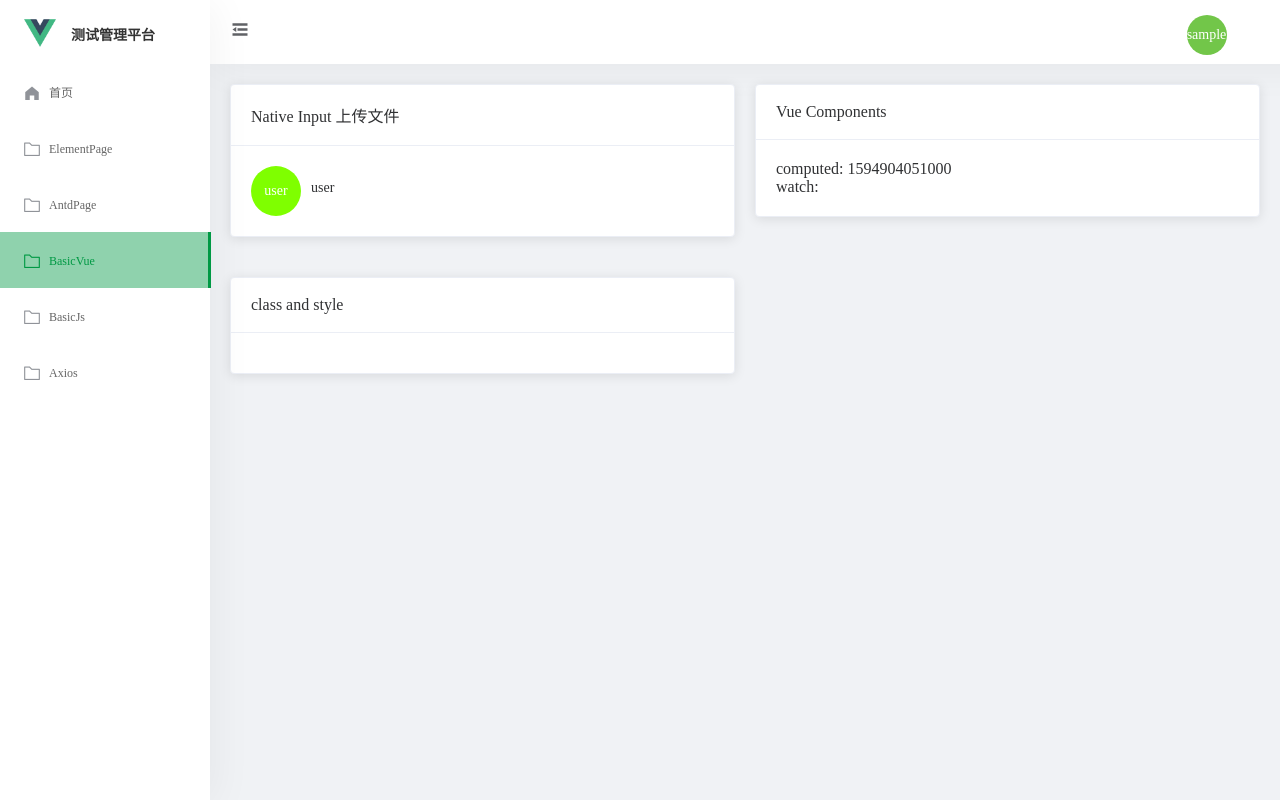
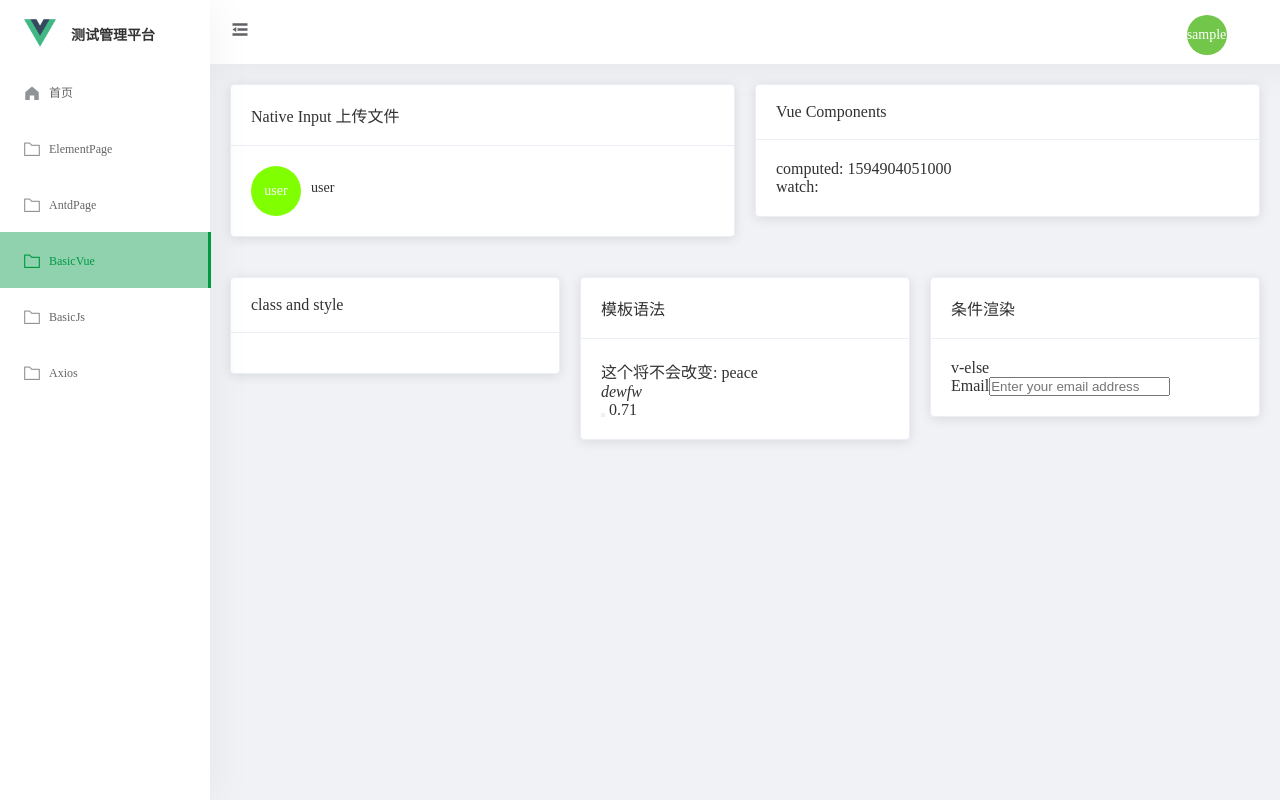
Before and after one commit to hongaah/vue2-webpack-playground, a Vue app: page /BasicVue in a window 1280 px wide. Built offline with nearby package versions, Linux system fonts and the light colour scheme; sample sign-in values are in the browser's storage.

Commit message:
feat: add

```diff
--- a/package.json
+++ b/package.json
@@ -36,6 +36,8 @@
     "eslint-plugin-promise": "^4.2.1",
     "eslint-plugin-standard": "^4.0.0",
     "eslint-plugin-vue": "^6.2.2",
+    "less": "^3.11.3",
+    "less-loader": "^6.2.0",
     "node-sass": "^4.14.1",
     "sass-loader": "^9.0.2",
     "vue-cli-plugin-axios": "~0.0.4",
--- a/src/main.js
+++ b/src/main.js
@@ -3,6 +3,7 @@ import Vue from 'vue'
 
 import './plugins/axios'
 // import './plugins/element'
+// import './plugins/antdui'
 import ElementUI from 'element-ui'
 import '@/assets/css/element-variables.scss'
 import '@/assets/css/global.css'
@@ -16,6 +17,7 @@ Vue.use(ElementUI)
 
 Vue.config.productionTip = false
 
+// 每个Vue应用都是通过 Vue 函数创建一个新的 Vue 实例
 new Vue({
   router,
   store,
--- a/src/router/index.js
+++ b/src/router/index.js
@@ -31,10 +31,10 @@ const routes = [
     component: () => import(/* webpackChunkName: "about" */ '../views/ElementPage.vue')
   },
   {
-    path: '/AntdPage',
-    name: 'AntdPage',
+    path: '/LifeCircle',
+    name: 'LifeCircle',
     meta: { auth: true, keepAlive: true },
-    component: () => import('../views/AntdPage.vue')
+    component: () => import('../views/LifeCircle.vue')
   },
   {
     path: '/BasicVue',
--- a/src/views/BasicVue.vue
+++ b/src/views/BasicVue.vue
@@ -53,7 +53,7 @@
       </el-col>
     </el-row>
     <el-row :gutter="20">
-      <el-col :sm="24" :md="12">
+      <el-col :sm="24" :md="8">
         <el-card>
           <div slot="header">
             <span>class and style</span>
@@ -71,7 +71,64 @@
           </div>
         </el-card>
       </el-col>
+      <el-col :sm="24" :md="8">
+        <el-card>
+          <div slot="header">
+            <span>模板语法</span>
+          </div>
+          <div class="content">
+            <!-- 一次性地插值 -->
+            <span v-once>这个将不会改变: {{ onceMsg }}</span>
+            <!-- rawHtml 整个替换 span -->
+            <span v-html="'<p><em>dewfw</em></p>'"></span>
+            <!-- 布尔 attribute 值只要存在就为true，但为null undefined false 时disabled 属性值甚至不会包含在渲染的button中 -->
+            <button :disabled="null"></button>
+            <!-- 模板表达式只能访问全局变量的一个白名单如Math Date -->
+            {{ Math.random().toFixed(2) }}
+            <!-- 对动态参数表达式的约束，浏览器会把attribute名全部强制转为小写 -->
+            <!-- someAttr 会转换为 someattr -->
+            <a :[someAttr]="value"></a>
+          </div>
+        </el-card>
+      </el-col>
+      <el-col :sm="24" :md="8">
+        <el-card>
+          <div slot="header">
+            <span>条件渲染</span>
+          </div>
+          <div class="content">
+            <template v-if="a">
+              <h1>title</h1>
+              <p>paragraph1</p>
+              <p>paragraph2</p>
+            </template>
+            <div v-else-if="b">
+              v-else-if
+            </div>
+            <div v-else>
+              v-else
+            </div>
+            <!-- 用key管理可复用的元素 -->
+            <!-- Vue 会尽可能高效地渲染元素，通常会复用已有元素 -->
+            <!-- 加了key，每次切换时，输入框都将被重新渲染 -->
+            <!-- 否则 input 输入的值切换时不会变 -->
+            <template v-if="loginType === 'username'">
+              <label>Username</label>
+              <input placeholder="Enter your username" key="username-input">
+            </template>
+            <template v-else>
+              <label>Email</label>
+              <input placeholder="Enter your email address" key="email-input">
+            </template>
+
+            <!-- v-if 只有初始渲染为真时才开始渲染，有着更高的切换开销 -->
+            <!-- v-show 不管条件如何都会渲染，进行简单的css 切换，有着更高的初始渲染开销-->
+            <!-- 建议不同时使用 v-if v-for -->
+          </div>
+        </el-card>
+      </el-col>
     </el-row>
+
   </div>
 </template>
 
@@ -101,7 +158,10 @@ export default {
       overridingStyles: {
         color: 'green',
         fontSize: '15px'
-      }
+      },
+      onceMsg: 'peace',
+      someAttr: 'href',
+      someattr: 'alt'
     }
   },
   computed: {
--- /dev/null
+++ b/src/views/LifeCircle.vue
@@ -0,0 +1,55 @@
+<template>
+  <div class="life-clrcle">
+
+  </div>
+</template>
+
+<script>
+// vue 实例被创建时，data对象的所有属性都加入到 Vue 的响应式系统中，
+// 即 vm.name === data.name
+// 只有在实例被创建时就已存在于 data 的property才是响应式的
+// 除了数据property，vue实例还暴露了一些有用的property和方法，都有前缀$
+
+console.log('roor script')
+export default {
+  data () {
+    console.log('data')
+    return {
+      name: 'liuhaoran'
+    }
+  },
+  beforeCreate () {
+    this.methodsData('beforeCreate')
+  },
+  created () {
+    this.methodsData('created')
+  },
+  beforeMount () {
+    this.methodsData('created')
+  },
+  mounted () {
+    this.methodsData('mounted')
+  },
+  beforeUpdate () {
+    this.methodsData('beforeUpdate')
+  },
+  updated () {
+    this.methodsData('updated')
+  },
+  beforeDestroy () {
+    this.methodsData('beforeDestroy')
+  },
+  destroyed () {
+    this.methodsData('destroyed')
+  },
+  methods: {
+    methodsData (data) {
+      console.log(data)
+    }
+  }
+}
+</script>
+
+<style lang="scss" scoped>
+
+</style>
```
Also changed, not shown: src/plugins/antdui.js (added, +12 -0 lines), src/views/AntdPage.vue (deleted), 1 other file (tests, documents, lock files or other folders).
